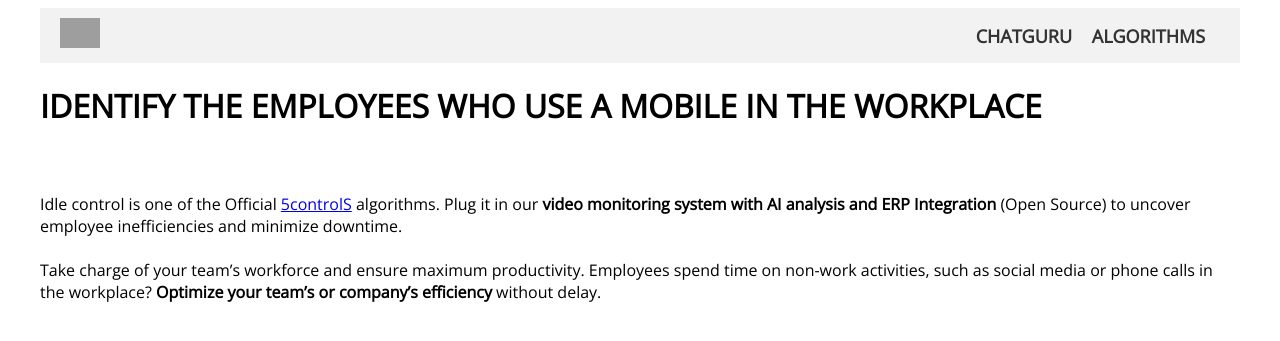
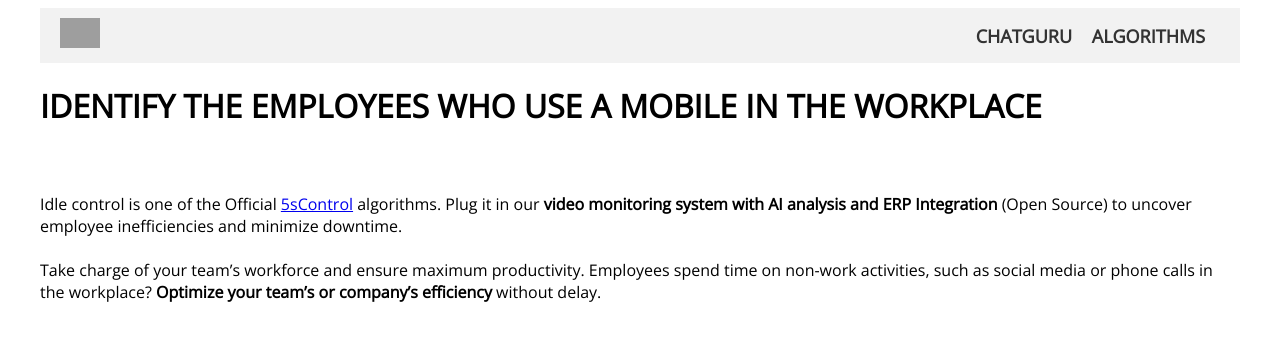
Before and after one commit to 5sControl/5sControl.github.io, a Jekyll site: the page built from phone-detection/index.md, in a window 1280 px wide and 900 px high, cut to the strip 0-355 px from the top of the window. Shown: the top 341 px of the strip. Built offline with Jekyll 4.4.1, drawn with Linux system fonts in a browser that asks for light colours; comment, search, counter and statistics services are not loaded; some of the changed text lies outside the part shown; grey boxes are pictures that could not be loaded.

Commit message:
Update index.md

```diff
--- a/phone-detection/index.md
+++ b/phone-detection/index.md
@@ -6,7 +6,7 @@ description : Automatically detect when a worker is on a phone using power of co
 
 <h1>IDENTIFY THE EMPLOYEES WHO USE A MOBILE IN THE WORKPLACE</h1>
 <br><br>
-Idle control is one of the Official <a href="https://5controls.com/">5controlS</a> algorithms. Plug it in our <strong>video monitoring system with AI analysis and ERP Integration</strong> (Open Source) to uncover employee inefficiencies and minimize downtime.
+Idle control is one of the Official <a href="https://5scontrol.com/">5sControl</a> algorithms. Plug it in our <strong>video monitoring system with AI analysis and ERP Integration</strong> (Open Source) to uncover employee inefficiencies and minimize downtime.
 <br><br>
 Take charge of your team's workforce and ensure maximum productivity. Employees spend time on non-work activities, such as social media or phone calls in the workplace? <strong>Optimize your team's or company’s efficiency</strong> without delay.
 
@@ -42,5 +42,5 @@ Take charge of your team's workforce and ensure maximum productivity. Employees
   <iframe src="https://www.youtube.com/embed/CrLRqwJ1bzQ?si=flWEX7jKGUVz-WPI" frameborder="0" allow="accelerometer; autoplay; clipboard-write; encrypted-media; gyroscope; picture-in-picture" allowfullscreen style="position: absolute; top: 0; left: 0; width: 80%; height: 80%;"></iframe>
 </div>
 
-<h3>Learn more about Idle control on the <a href="https://5controls.com/solutions/employee-monitoring-software">5controlS website</a>.</h3>
+<h3>Learn more about Idle control on the <a href="https://5scontrol.com/solutions/employee-monitoring-software">5sControl website</a>.</h3>
 <br><br>
```
